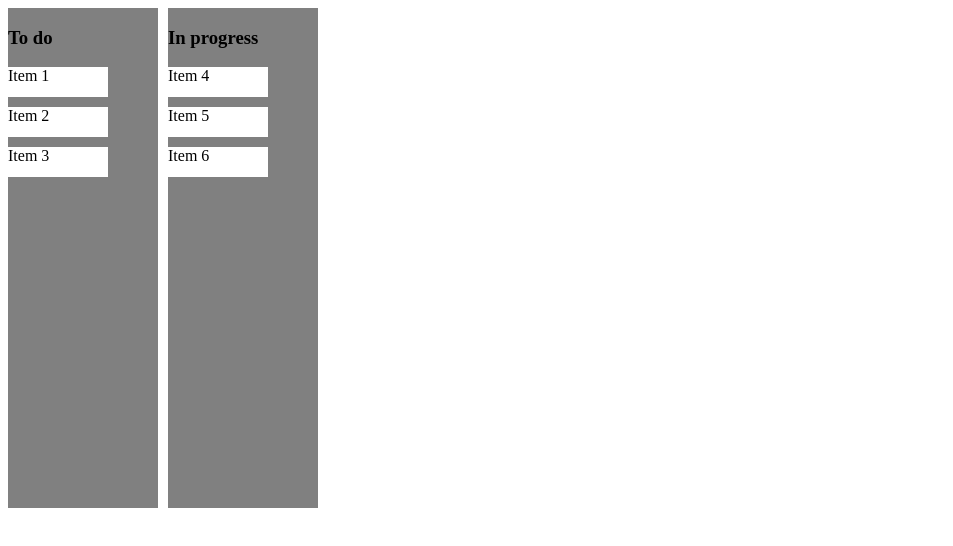
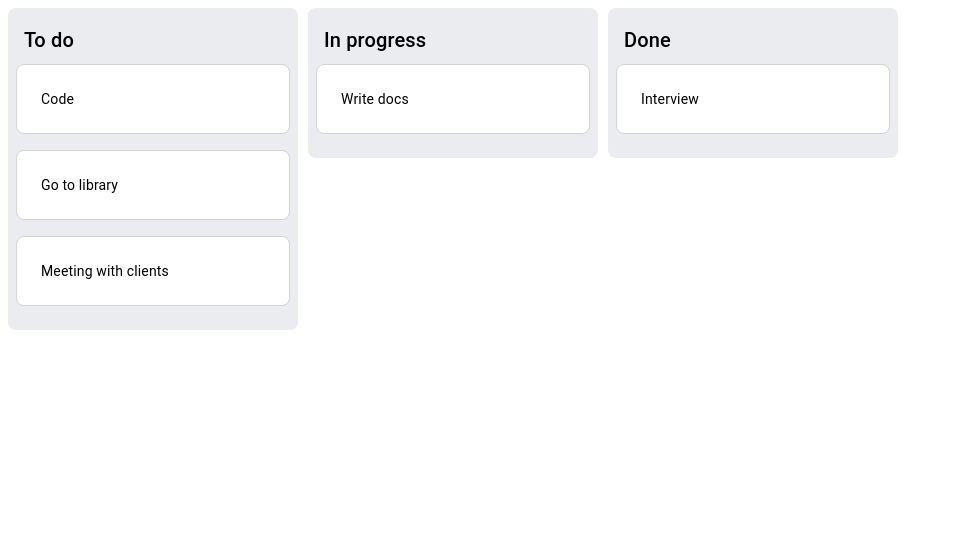
Before and after one commit to hoanglong040800/apollogix-trello, a React (Create React App) app: page / in a window 1280 px wide. Shown: the top 546 px of the page, without its empty margins (0-953 px from the left). Built offline with nearby package versions, Linux system fonts and the light colour scheme.

Commit message:
style: update ui with mui

```diff
--- a/package.json
+++ b/package.json
@@ -4,6 +4,9 @@
   "private": true,
   "dependencies": {
     "@babel/plugin-proposal-private-property-in-object": "^7.21.11",
+    "@emotion/react": "^11.11.1",
+    "@emotion/styled": "^11.11.0",
+    "@mui/material": "^5.14.12",
     "@testing-library/jest-dom": "^5.17.0",
     "@testing-library/react": "^13.4.0",
     "@testing-library/user-event": "^13.5.0",
--- a/src/_core/constants/mockTask.constants.ts
+++ b/src/_core/constants/mockTask.constants.ts
@@ -6,19 +6,21 @@ export const defaultTaskLists: Dictionary<ITaskList> = {
     id: "listA",
     title: "To do",
     items: [
-      { id: "1", title: "Item 1" },
-      { id: "2", title: "Item 2" },
-      { id: "3", title: "Item 3" },
+      { id: "1", title: "Code", description: "" },
+      { id: "2", title: "Go to library", description: "" },
+      { id: "3", title: "Meeting with clients", description: "" },
     ],
   },
 
   listB: {
     id: "listB",
     title: "In progress",
-    items: [
-      { id: "4", title: "Item 4" },
-      { id: "5", title: "Item 5" },
-      { id: "6", title: "Item 6" },
-    ],
+    items: [{ id: "4", title: "Write docs", description: "description" }],
+  },
+
+  listC: {
+    id: "listC",
+    title: "Done",
+    items: [{ id: "5", title: "Interview", description: "description" }],
   },
 };
--- a/src/_core/interface/tasks.interface.ts
+++ b/src/_core/interface/tasks.interface.ts
@@ -1,7 +1,7 @@
 export interface ITaskItem {
   id: string;
   title: string;
-  description?: string;
+  description: string;
 }
 
 export interface ITaskList {
--- a/src/components/tasks/TaskItem.tsx
+++ b/src/components/tasks/TaskItem.tsx
@@ -1,3 +1,4 @@
+import { Box, Typography } from "@mui/material";
 import { ITaskItem } from "_core";
 import { DraggableProvided } from "react-beautiful-dnd";
 
@@ -13,16 +14,15 @@ const TaskItem = ({ item, provided }: Props) => {
       {...provided.draggableProps}
       ref={provided.innerRef}
     >
-      <div
-        style={{
-          width: 100,
-          height: 30,
-          marginBottom: 10,
-          background: "white",
-        }}
+      <Box
+        bgcolor="white"
+        borderRadius={2}
+        p={[2, 2, 1, 3]}
+        border={0.5}
+        borderColor="lightgrey"
       >
-        {item.title}
-      </div>
+        <Typography variant="body2">{item.title}</Typography>
+      </Box>
     </div>
   );
 };
--- a/src/components/tasks/TaskList.tsx
+++ b/src/components/tasks/TaskList.tsx
@@ -1,6 +1,7 @@
 import { ITaskList } from "_core";
 import TaskItem from "./TaskItem";
 import { Draggable, DroppableProvided } from "react-beautiful-dnd";
+import { Box, Stack, Typography } from "@mui/material";
 
 type Props = {
   taskList: ITaskList;
@@ -9,16 +10,13 @@ type Props = {
 
 const TaskList = ({ taskList, provided }: Props) => {
   return (
-    <div
-      {...provided.droppableProps}
-      ref={provided.innerRef}
-      style={{ background: "grey", width: 150, height: 500 }}
-    >
-      <h3>{taskList.title}</h3>
+    <div {...provided.droppableProps} ref={provided.innerRef}>
+      <Box bgcolor="#ebecf0" borderRadius={2} py={2} width="290px">
+        <Typography variant="h6" marginLeft={2}>
+          {taskList.title}
+        </Typography>
 
-      <div
-        style={{ display: "flex", flexDirection: "column", alignContent: 'center'}}
-      >
+        <Stack spacing={2} p={1}>
           {taskList.items?.map((item, index) => (
             <Draggable draggableId={item.id} index={index} key={item.id}>
               {(dragProvided) => (
@@ -26,7 +24,10 @@ const TaskList = ({ taskList, provided }: Props) => {
               )}
             </Draggable>
           ))}
-      </div>
+
+          {provided.placeholder}
+        </Stack>
+      </Box>
     </div>
   );
 };
```
Also changed, not shown: 1 other file (tests, documents, lock files or other folders). Lines whose indentation alone changed are shown as unchanged.
